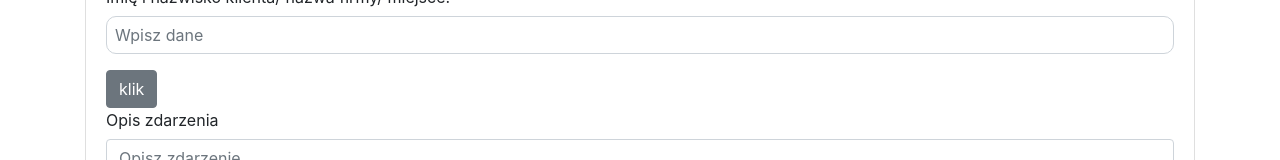
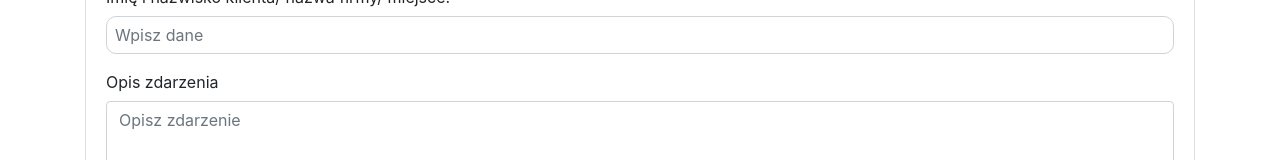
Before and after one commit to mossakowski/ewa-vue-2, a Vue app: page / in a window 1280 px wide. Shown: the part 535-695 px from the top of the page. Built offline with nearby package versions, Linux system fonts and the light colour scheme; no server answers; what vue-socket.io-extended would draw is missing.

Commit message:
Fixed re-render Accordion Task

```diff
--- a/src/App.vue
+++ b/src/App.vue
@@ -9,7 +9,7 @@
         <p v-if="$store.state.doneTask.length === 0">Dodaj zadanie</p>
         <AccordionTask
           v-for="(item,index) in $store.state.doneTask"
-          :key="index"
+          :key="$store.state.doneTask[index].indexTask"
           :indexTask="index"
           statusTask="doneTask" />
         <btn-add-accordion kindTask="doneTask"></btn-add-accordion>
--- a/src/components/TaskAccordion/AccordionTask.vue
+++ b/src/components/TaskAccordion/AccordionTask.vue
@@ -10,7 +10,6 @@
                     {{query}}
                     <b-form-group label="Rodzaj pracy:">
                             <vue-autosuggest
-                                :ref="refTest"
                                 @input="filterResults"
                                 v-model="query"
                                 :suggestions="suggestionsDisplay"
@@ -40,7 +39,7 @@
                             :height="$store.state.widthHeigthComponents.toggle.heigth"
                             :labels="{checked: 'Tak', unchecked: 'Nie'}"/>
                     </b-form-group>
-                    <b-btn @click="refClick">klik</b-btn>
+
                     <b-form-group label="Opis zdarzenia">
                         <b-form-textarea
                             @keyup="updateTask($event, indexTask, statusTask, 'description')"
@@ -86,7 +85,6 @@ export default {
     },
     data() {
         return {
-            refTest: `autosuggest-${this.indexTask}`,
             myAccordion: `my-accordion-${this.indexTask}`,
             query: 'Serwis',
             newClient : this.$store.state[this.statusTask][this.indexTask].newClient,
@@ -196,10 +194,6 @@ export default {
                 })
                 obj.data.length && this.suggestionsDisplay.push(obj);
             })
-        },
-        refClick() {
-            console.log(this.$refs[this.refTest]);
-            this.$destroy(this.refTest)
         }
     },
     mounted() {
--- a/src/components/TaskAccordion/BtnAddTask.vue
+++ b/src/components/TaskAccordion/BtnAddTask.vue
@@ -8,9 +8,16 @@ export default {
   props: {
     kindTask: String
   },
+  data() {
+    return {
+      countTask : 0,
+    }
+  },
   methods : {
     addAccordion() {
       this.$store.commit('addAccordion', {
+        indexTask: ++this.countTask,
+
         kindTask : this.kindTask,
         typeWorkTitle: 'Serwis',
 
--- a/src/store.js
+++ b/src/store.js
@@ -21,6 +21,7 @@ export default new Vuex.Store({
       additionalTimeInLastDuty: '00:00'
     },
     doneTask: [{
+      indexTask: 0,
       typeWorkTitle: 'Serwis',
       typeTask: 'service',
       nameCustomer: '',
@@ -29,8 +30,7 @@ export default new Vuex.Store({
       paidTask: false,
       togglePaid: true,
       newClient: undefined,
-      toggleNewClient: false,
-      query: 'Serwis'
+      toggleNewClient: false
     }, ],
     progressTask: [],
     notDoneTask: [],
@@ -86,6 +86,7 @@ export default new Vuex.Store({
     //Mutations from task
     addAccordion(state, payload) {
       state[payload.kindTask].push({
+        indexTask : payload.indexTask,
         typeWorkTitle: payload.typeWorkTitle,
         typeTask: payload.typeWork,
         nameCustomer: payload.nameCustomer,
@@ -118,7 +119,6 @@ export default new Vuex.Store({
   },
   getters: {
     stateBtnSend: state => {
-      console.log(state.dutyInfo.holidayRangeDate);
       if (state.timeDateWork.dateWork === null || state.timeDateWork.startWork === '' || state.timeDateWork.endWork === '' || state.selectedWorker === null) {
         return true
       } else {
```
